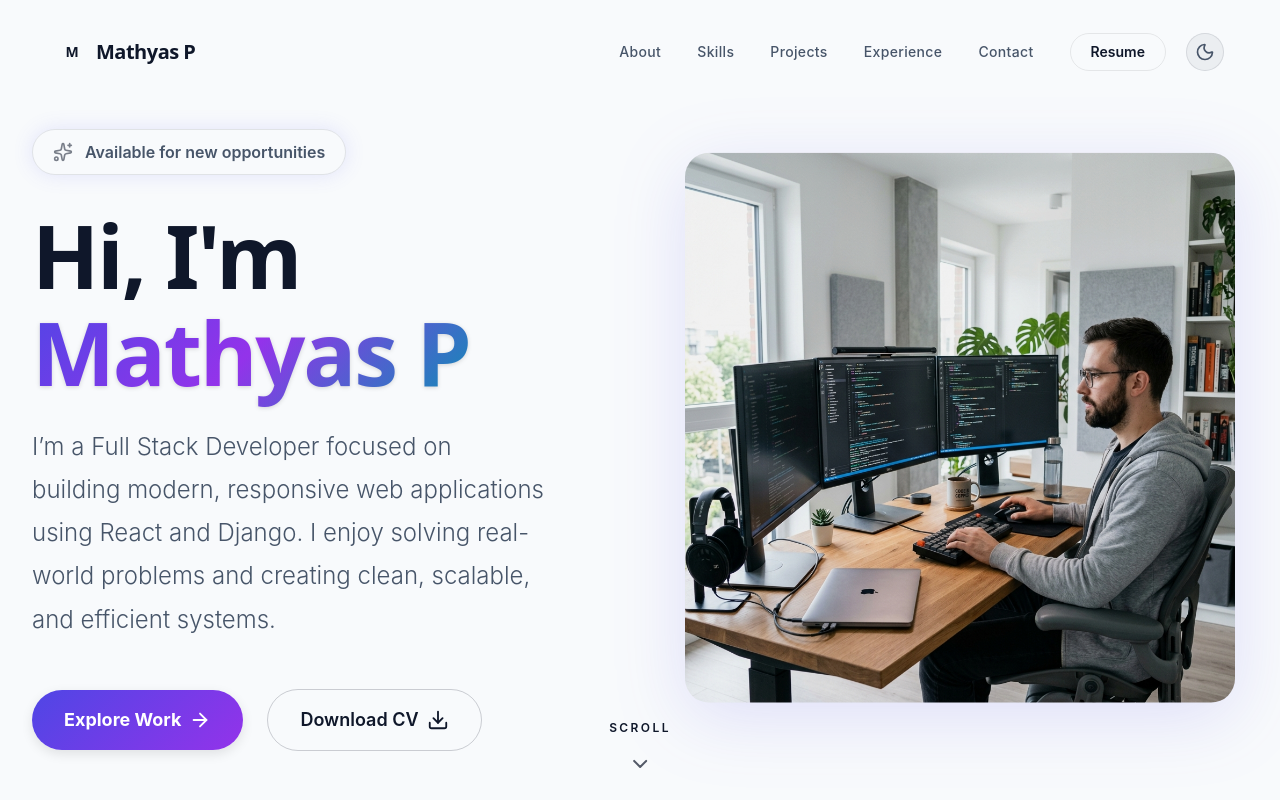
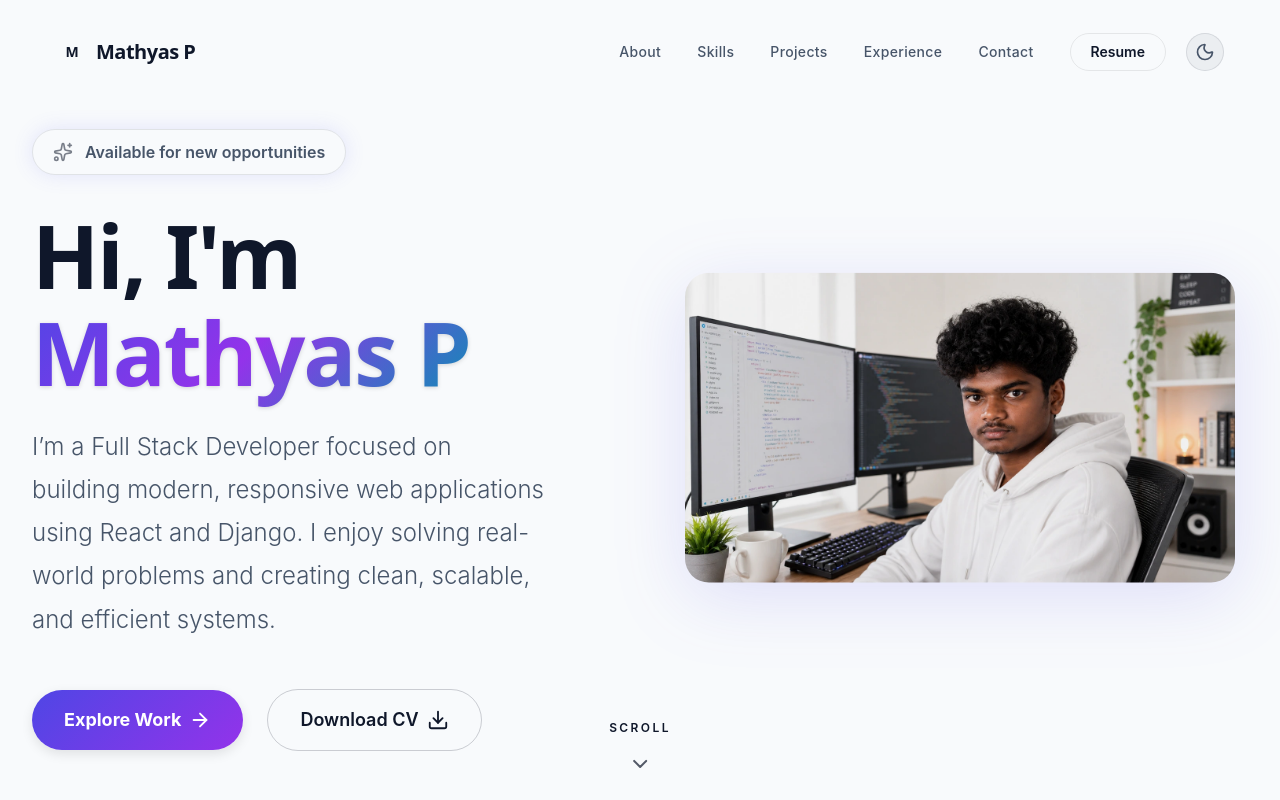
Before and after one commit to Mathyas-P/portfolio, a React (Vite) app in the folder frontend/: page / in a window 1280 px wide. Shown: the top 800 px of the page. Built offline with nearby package versions, Linux system fonts and the light colour scheme.

Commit message:
feat: replace hero images with optimized profile webp (dark/light mode)

```diff
--- a/frontend/src/components/Hero.jsx
+++ b/frontend/src/components/Hero.jsx
@@ -1,6 +1,8 @@
 import React from 'react';
 import { motion } from 'framer-motion';
 import { ArrowRight, Download, Sparkles, ChevronDown } from 'lucide-react';
+import profileDark from '../assets/profile dark.webp';
+import profileLight from '../assets/profile light.webp';
 
 const Hero = () => {
   return (
@@ -123,8 +125,8 @@ const Hero = () => {
                 {/* Premium Gradient Overlay/Glow behind the image */}
                 <div className="absolute inset-0 bg-gradient-to-tr from-brand-primary/20 to-brand-secondary/20 rounded-3xl blur-3xl scale-110 -z-10"></div>
                 <motion.img
-                  src="/dev-workspace-dark.png"
-                  alt="Realistic Dark Workspace"
+                  src={profileDark}
+                  alt="Mathyas P Dark Mode"
                   className="hero-img-dark relative z-10 w-full max-w-[550px] object-cover rounded-3xl drop-shadow-[0_20px_50px_rgba(99,102,241,0.4)] brightness-90"
                   animate={{
                     y: [-8, 8, -8]
@@ -132,8 +134,8 @@ const Hero = () => {
                   transition={{ duration: 6, repeat: Infinity, ease: "easeInOut" }}
                 />
                 <motion.img
-                  src="/dev-workspace-light.png"
-                  alt="Realistic Light Workspace"
+                  src={profileLight}
+                  alt="Mathyas P Light Mode"
                   className="hero-img-light absolute top-0 z-10 w-full max-w-[550px] object-cover rounded-3xl drop-shadow-[0_15px_35px_rgba(79,70,229,0.15)] brightness-95"
                   animate={{
                     y: [-8, 8, -8]
```
Also changed, not shown: frontend/src/assets/profile dark.webp (added), frontend/src/assets/profile light.webp (added).
